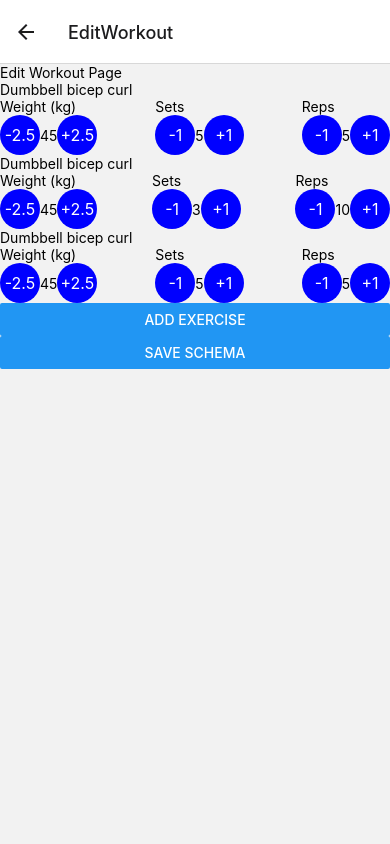
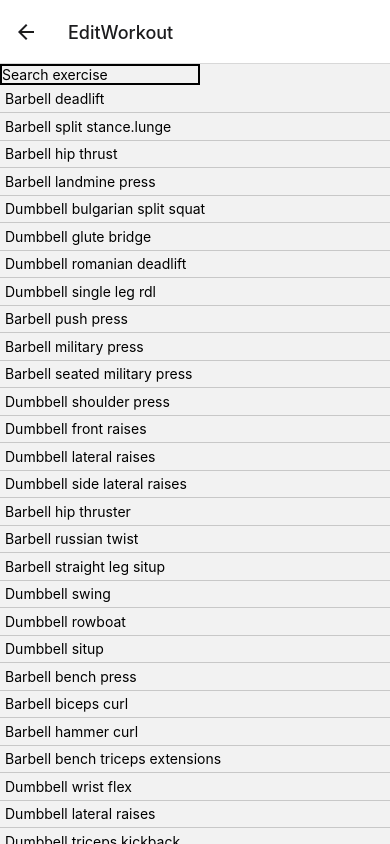
Before and after one commit to ocrnummer/workout-schema, a React Native app: screen /EditWorkout in a window 390 px wide. Both pictures are taken after a click on the button "ADD EXERCISE". Shown: the top 844 px of the page. Built offline with nearby package versions, Linux system fonts and the light colour scheme.

Commit message:
modal with searchbar and list

```diff
--- a/pages/EditWorkoutPage.tsx
+++ b/pages/EditWorkoutPage.tsx
@@ -1,6 +1,6 @@
 // React
 import React, { useState, useEffect } from 'react'
-import { StyleSheet, View, Text, TextInput, Button } from 'react-native'
+import { StyleSheet, View, ScrollView, Text, TextInput, Button, FlatList } from 'react-native'
 // Components
 import ExerciseSettings from '../components/ExerciseSettings'
 // Contexts, Interfaces & Helpers
@@ -15,11 +15,20 @@ import { exercises as data } from '../utils/exercises'
 const EditWorkoutPage = () => {
 	const [schema, setSchema] = useState<IWorkoutSchema>([])
 	const [exerciseList, setExercisesList] = useState<IExerciseList>([])
-	const [filter, setFilter] = useState({})
+	const [filteredList, setFilteredList] = useState<IExerciseList>([])
+	const [search, setSearch] = useState('');
 
 	const [visible, setVisible] = useState(false)
 
-	const [exercises, setExercises] = useState([])
+
+	const [newExercise, setNewExercise] = useState('')
+
+
+	// const [exercises, setExercises] = useState([])
+
+	// const [filteredDataSource, setFilteredDataSource] = useState([]);
+	// const [masterDataSource, setMasterDataSource] = useState([]);
+
 
 	// const [weight, setWeight] = useState(0)
 	// const [sets, setSets] = useState('')
@@ -30,6 +39,48 @@ const EditWorkoutPage = () => {
 		schemaB, setSchemaB,
 		schemaC, setSchemaC,
 	} = useUserContext()
+
+	const handleSearchFilter = (text: string) => {
+		if (text) {
+			const searchedData = exerciseList.filter((item: any) => {
+				const itemData = item.name
+					? item.name.toLowerCase()
+					: ''.toLowerCase()
+				const textData = text.toLowerCase()
+				return itemData.indexOf(textData) > -1
+			})
+			setFilteredList(searchedData)
+			setSearch(text)
+		} else {
+			setFilteredList(exerciseList)
+			setSearch(text)
+		}
+	}
+
+	const listItem = ({ item }: any) => {
+		return (
+			<Text
+				style={style.item}
+				onPress={() => setNewExercise(item)}>
+				{formatNameToTitle(item.name)}
+			</Text>
+		)
+	}
+
+	const listItemSeparator = () => {
+		return (
+			<View
+				style={style.listSeparator}
+			/>
+		)
+	}
+
+	// const selectItem = (item) => {
+	// 	// alert('Id : ' + item.id + ' Title : ' + item.title);
+	// };
+
+
+
 
 	const stringToNumber = (state: string, setStateArg: any): void => {
 		setStateArg(Number(state))
@@ -43,11 +94,13 @@ const EditWorkoutPage = () => {
 
 	}
 
-	const addExercise = () => {
-		setVisible(true)
+	const handleAddExercise = () => {
 		// 1. Gör en overlay med lista där användaren får välja en övning
 		// 2. Lägg till övningen under de redan existerande, men den valda övningen som titel.
-		setVisible(false)
+
+
+
+		setVisible(!visible)
 	}
 
 	const delExercise = () => {
@@ -59,9 +112,38 @@ const EditWorkoutPage = () => {
 	useEffect(() => {
 		setSchema(schemaA)
 		setExercisesList(data)
+		setFilteredList(data)
 	}, [])
 
 	return (
+		<View>
+			{visible && (
+				<ScrollView>
+					<View style={style.modal}>
+
+						<TextInput
+							style={style.input}
+							onChangeText={(text) => handleSearchFilter(text)}
+							value={search}
+							placeholder="Search exercise"
+						/>
+
+						<FlatList
+							data={filteredList}
+							keyExtractor={(item, index) => index.toString()}
+							ItemSeparatorComponent={listItemSeparator}
+							renderItem={listItem}
+						/>
+
+						<Button
+							onPress={handleAddExercise}
+							title="Add exercise"
+						/>
+					</View>
+					<View style={style.overlay}></View>
+				</ScrollView>
+			)}
+
 			<View>
 				<Text>Edit Workout Page</Text>
 
@@ -81,7 +163,7 @@ const EditWorkoutPage = () => {
 				})}
 
 				<Button
-				onPress={addExercise}
+					onPress={() => setVisible(!visible)}
 					title="Add exercise"
 				/>
 				<Button
@@ -89,10 +171,11 @@ const EditWorkoutPage = () => {
 					title="Save schema"
 				/>
 			</View>
+		</View>
 	)
 }
 
-const styles = StyleSheet.create({
+const style = StyleSheet.create({
 	container: {
 		flex: 1,
 		backgroundColor: '#fff',
@@ -103,6 +186,26 @@ const styles = StyleSheet.create({
 		width: 200,
 		borderWidth: 2,
 	},
+	item: {
+		padding: 5,
+	},
+	listSeparator: {
+		height: 0.5,
+		width: '100%',
+		backgroundColor: '#C8C8C8',
+	},
+	overlay: {
+		width: '100%',
+		height: '100%',
+		backgroundColor: 'rgba(0, 0, 0, 0.3)',
+		opacity: 0.4,
+	},
+	modal: {
+		// width: 50,
+		// height: 100,
+		zIndex: 3,
+		elevation: 3,
+	},
 })
 
 export default EditWorkoutPage
```
Lines whose indentation alone changed are shown as unchanged.
